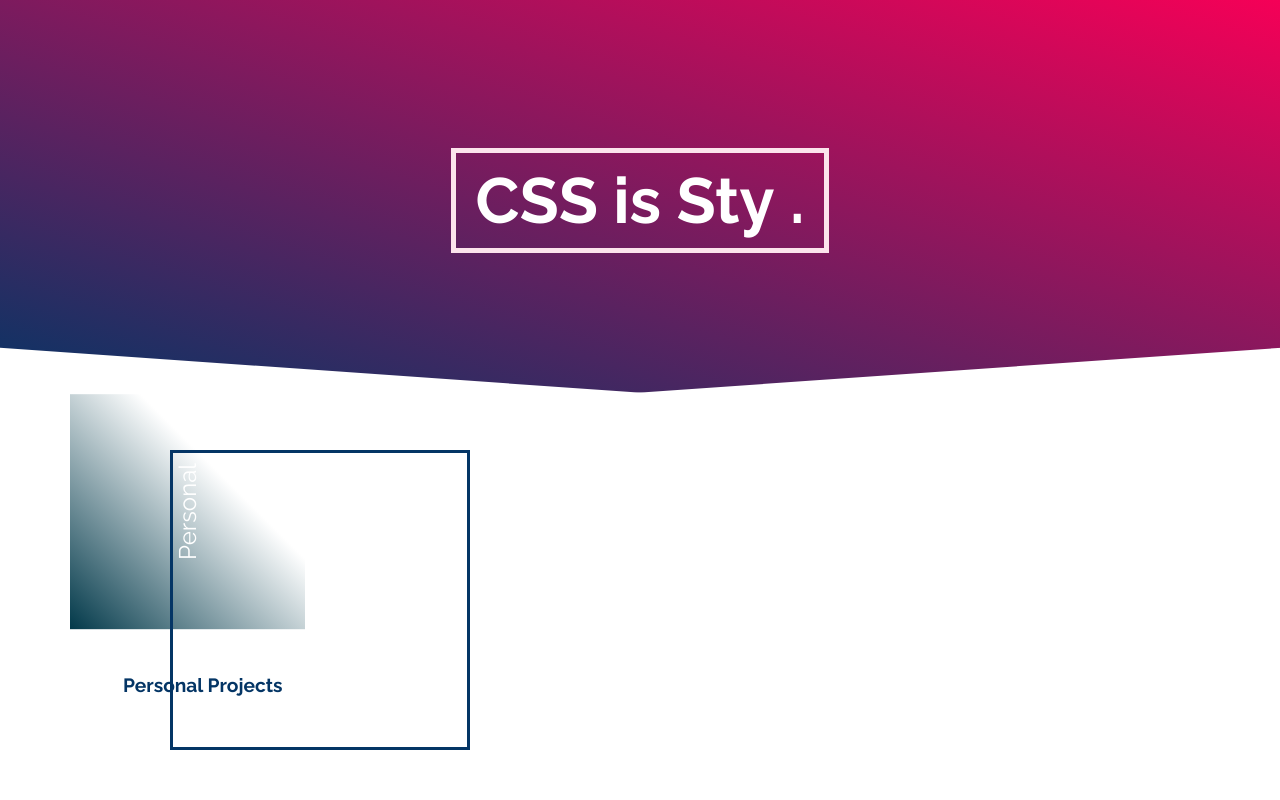
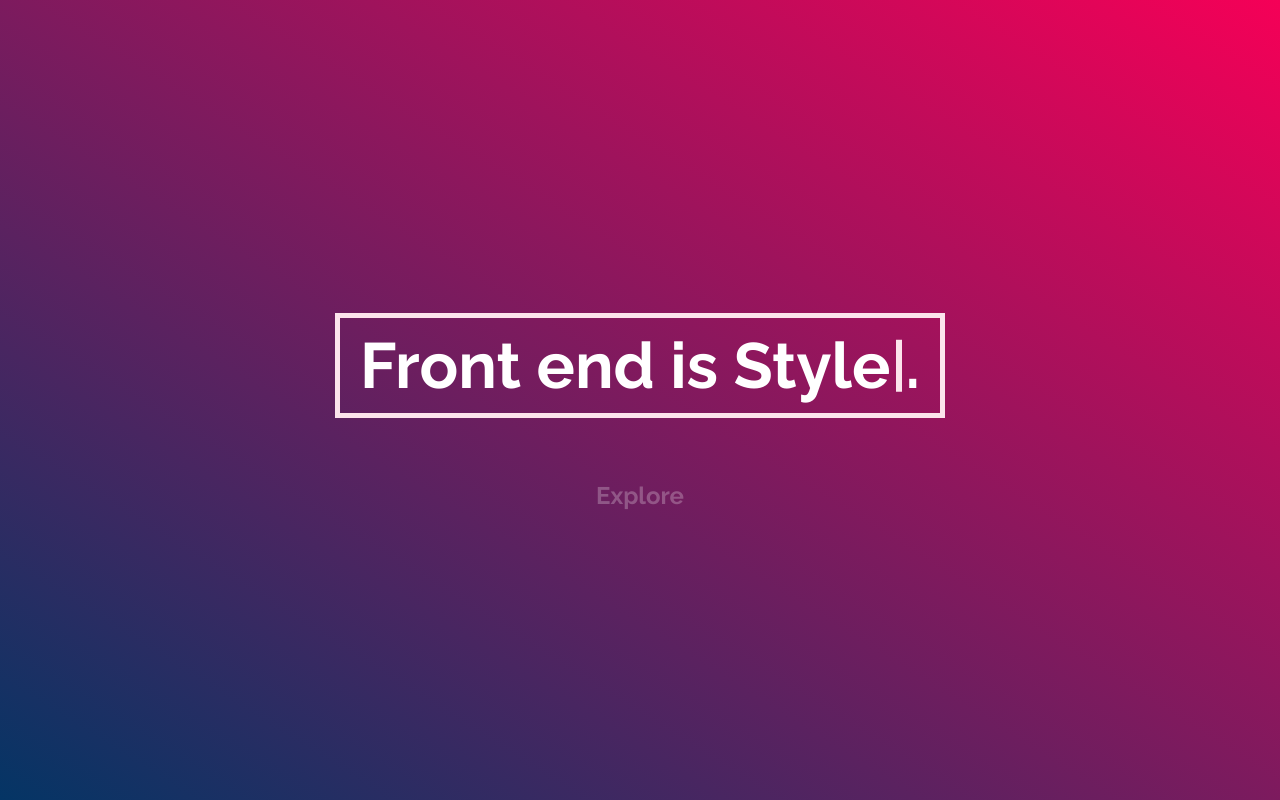
Before and after one commit to janKozie1/css-art, a React (Create React App) app: page / in a window 1280 px wide. Built offline with nearby package versions, Linux system fonts and the light colour scheme.

Commit message:
Added animation for explore button

```diff
--- a/src/components/App.js
+++ b/src/components/App.js
@@ -3,7 +3,6 @@ import React, {Component} from 'react'
 import {GlobalStyle} from './global_styledComponents'
 
 import Header from './Header/Header'
-import Main from './Main/Main'
 
 class App extends Component {
     state = {  }
@@ -12,7 +11,7 @@ class App extends Component {
             <>
                 <GlobalStyle />
                 <Header />
-                <Main />
+
             </>
         );
     }
--- a/src/components/Header/Header.js
+++ b/src/components/Header/Header.js
@@ -10,6 +10,7 @@ const Header = () => {
     let [visibleLetters, setVisibleLetters] = useState(randomTexts[wordCounter].length)
     let [isChanging, setIsChanging] = useState(false)
     let [bounce, setBounce] = useState(false)
+    let [started, setStart] = useState(false)
     useInterval(() => {
         setIsChanging(true)
     }, randomTexts[wordCounter].length * 200 + 3000)
@@ -33,8 +34,12 @@ const Header = () => {
     return (
         <S.Header>
             <S.H1 >
-                CSS is <S.Spacer></S.Spacer><S.Span isChanging={isChanging}>{randomText}</S.Span> .
+                Front end is <S.Spacer></S.Spacer><S.NoBreak><S.Span isChanging={isChanging}>{randomText}</S.Span> .</S.NoBreak>
             </S.H1>
+            <S.TextContainer  onClick={()=>setStart(true)}>
+                <S.H2 started={started}>Explore</S.H2>
+            </S.TextContainer>
+
         </S.Header>
     );
 }
--- a/src/components/Header/styledComponents.js
+++ b/src/components/Header/styledComponents.js
@@ -1,4 +1,4 @@
-import styled, { keyframes, css } from 'styled-components'
+import styled, { keyframes, css} from 'styled-components'
 import { colors } from '../cssVariables'
 
 let blink = keyframes`
@@ -26,16 +26,30 @@ let blink = keyframes`
         opacity:1;
     }
 `
+
+let bounce = keyframes`
+    0%,100%{
+        transform:translateY(0);
+    }
+    50%{
+        transform:translateY(12px);
+    }
+`
+
 let rotation = 4
 export let Header = styled.header`
     width:100%;
-    min-height:50%;
+    min-height:100%;
     position:relative;
     display:flex;
     align-items:center;
     justify-content:center;
+    flex-direction:column;
     background:linear-gradient(to bottom left,${colors.primary}, ${colors.dark} );
-    &:after, &:before{
+    h2{
+
+    }
+    /* &:after, &:before{
         width:100%;
         position:absolute;
 
@@ -55,13 +69,17 @@ export let Header = styled.header`
         right:-10px;
         transform:rotate(-${rotation}deg);
     }
-    z-index:-1;
+    z-index:-1; */
 `
 
+
+
 export let H1 = styled.h1`
-    @media screen and (max-width:560px) {
-        max-width:80%;
+    @media screen and (max-width:700px) {
+        max-width:70%;
+        font-size:3rem;
     }
+    transition:all 1s ease;
     font-size:4rem;
     color:white;
     position:relative;
@@ -76,6 +94,7 @@ export let Spacer = styled.br`
         display:block;
     }
 `
+
 export let Span = styled.span`
     position:relative;
     min-width:1px;
@@ -97,3 +116,51 @@ export let Span = styled.span`
         opacity:0;
     }
 `
+
+export let NoBreak = styled.span`
+    white-space:nowrap;
+`
+
+
+export let TextContainer = styled.div`
+    position:relative;
+    display:flex;
+    align-items:center;
+    justify-content:center;
+    &:active{
+        >h2{
+            transform:translateY(15px)
+        }
+    }
+    &:hover{
+        >h2{
+            color:rgba(255,255,255,0.7);
+
+        }
+
+        &::after{
+            width:120%;
+            background:rgba(255,255,255,0.6);
+        }
+    }
+    &::after{
+        transition:all 0.5s ease;
+        position:absolute;
+        width:0%;
+        height:3px;
+
+        align-self:flex-end;
+        content:'';
+        background:rgba(255,255,255,0.0);
+    }
+`
+
+
+
+export let H2 = styled.h2`
+    transition:all 0.5s ease;
+    cursor:pointer;
+    color:rgba(255,255,255,0.25);
+    position:relative;
+
+`
```
Also changed, not shown: 1 other file (tests, documents, lock files or other folders).
